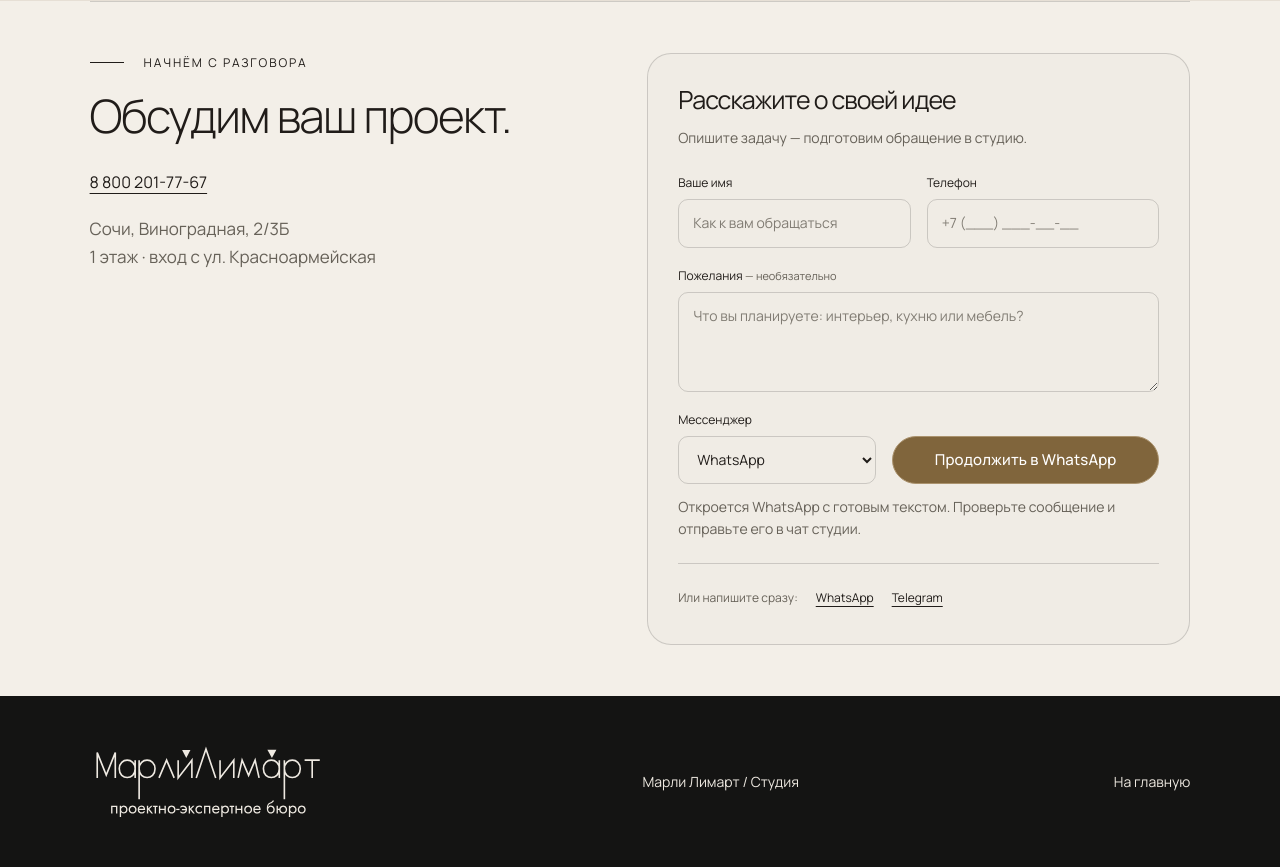
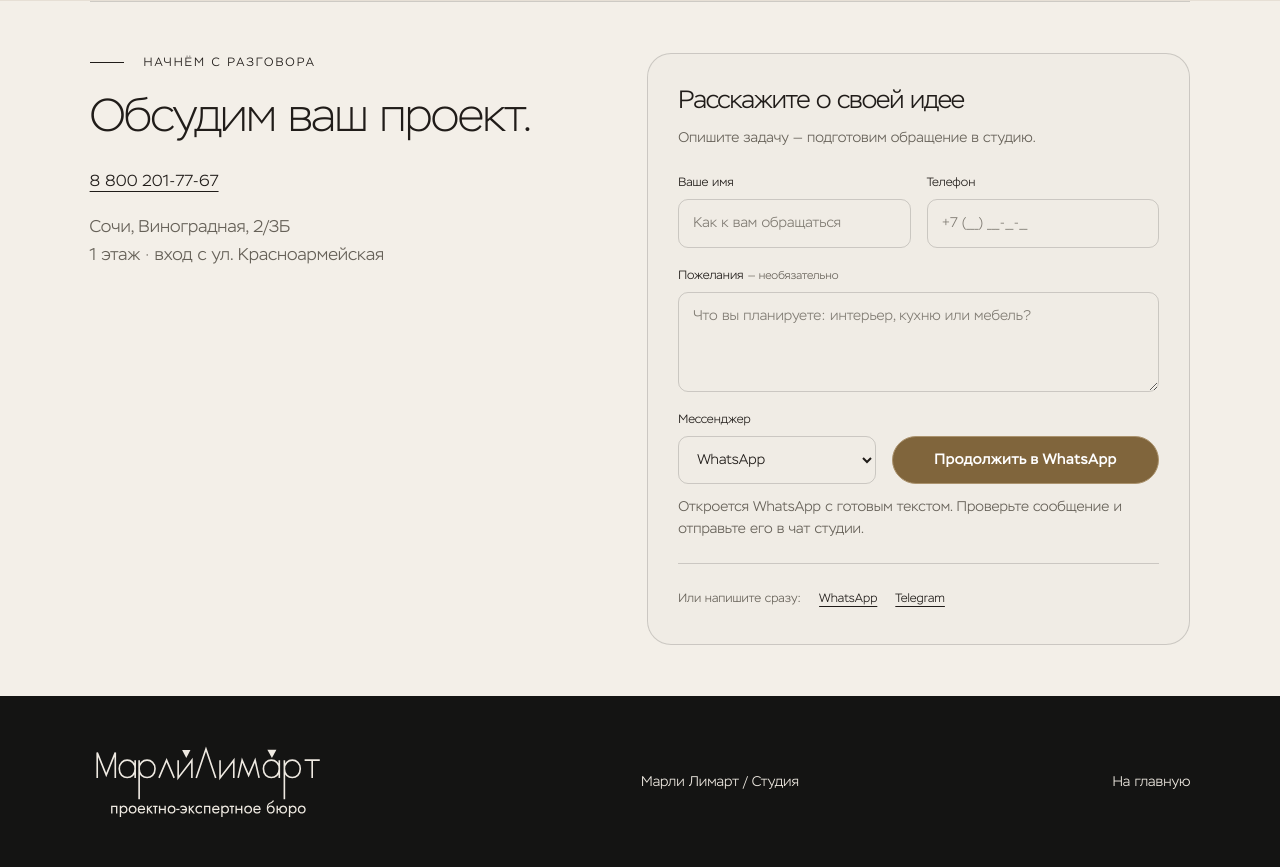
Before and after one commit to korew22220-dev/mari-limar, a PHP site: page /about.html in a window 1280 px wide. Shown: the part 1534-2401 px from the top of the page. Run offline with PHP 8.4, Linux system fonts and the light colour scheme.

Commit message:
Use supplied Stem webfonts with correct light, text and button weights

```diff
--- a/assets/brand-typography.css
+++ b/assets/brand-typography.css
@@ -1,6 +1,9 @@
-@font-face{font-family:Manrope;src:url('fonts/manrope-variable.ttf') format('truetype');font-style:normal;font-weight:200 800;font-display:swap}
-/* Manrope: open-source Cyrillic typography; local font, unchanged vector wordmark. */
-body,body *{font-family:Manrope,Arial,sans-serif!important}
+@font-face{font-family:Stem;src:url('fonts/Stem-Light.woff2') format('woff2');font-style:normal;font-weight:300;font-display:swap}
+@font-face{font-family:Stem;src:url('fonts/Stem-SemiLight.woff2') format('woff2');font-style:normal;font-weight:350 400;font-display:swap}
+@font-face{font-family:Stem;src:url('fonts/Stem-Medium.woff2') format('woff2');font-style:normal;font-weight:500;font-display:swap}
+@font-face{font-family:Stem;src:url('fonts/Stem-Bold.woff2') format('woff2');font-style:normal;font-weight:700;font-display:swap}
+/* Stem: Cyrillic typography from the supplied font archive; local font, unchanged vector wordmark. */
+body,body *{font-family:Stem,Arial,sans-serif!important}
 body{font-weight:400}
 body :is(button,.ml-button,.menu-btn){font-weight:500}
 html body .brand{display:inline-flex;align-items:center;flex-shrink:0;line-height:1;letter-spacing:0}
@@ -102,15 +105,15 @@ html:root body main :is(.hero,.ab-hero,.pf-hero,.cb-photo-heading,.ex-hero) :is(
 html:root body.ml-architecture-page>.head:not(.ml-header-scrolled){background:#080808bf}
 
 /* A single Cyrillic family keeps display headings and body text consistent. */
-html:root body :is(p,li,dt,dd,td,th,figcaption,label,input,textarea,select,button,.ml-button,.ml-drawer__contact,.ml-theme-toggle),html:root body :is(p,li,dt,dd,td,th,figcaption,label,button,.ml-button,.ml-drawer__contact,.ml-theme-toggle) *{font-family:Manrope,Arial,sans-serif!important}
+html:root body :is(p,li,dt,dd,td,th,figcaption,label,input,textarea,select,button,.ml-button,.ml-drawer__contact,.ml-theme-toggle),html:root body :is(p,li,dt,dd,td,th,figcaption,label,button,.ml-button,.ml-drawer__contact,.ml-theme-toggle) *{font-family:Stem,Arial,sans-serif!important}
 html:root body main p{font-size:17px!important;line-height:1.65!important;font-weight:400!important}
 html:root body main :is(li,dt,dd){font-size:16px;line-height:1.65;font-weight:400}
-html:root body main :is(h1,h2,h3),html:root body main :is(h1,h2,h3) *{font-family:Manrope,Arial,sans-serif!important}
+html:root body main :is(h1,h2,h3),html:root body main :is(h1,h2,h3) *{font-family:Stem,Arial,sans-serif!important}
 html:root body main p:is(.blog-meta,.ml-journal-category,.pf-kind,.ml-model-source,.wd-model-source,.wd-gallery-source){font-size:13px!important;line-height:1.5!important}
 html:root body main p:is(.pf-request-hint,.pf-request-intro,.catalog-note,.notice,.ex-note,.wd-product-note){font-size:14px!important;line-height:1.6!important}
 html:root body :is(.ml-button,.ml-drawer__contact){font-size:15px!important;font-weight:500!important;letter-spacing:0!important;text-transform:none!important;line-height:1.4}
 html:root body .ml-button:not(.ml-contact-fab):not(.ml-lead-close){min-height:48px}
-html:root body .menu-btn{font-family:Manrope,Arial,sans-serif!important;font-size:13px;font-weight:500;letter-spacing:.02em}
+html:root body .menu-btn{font-family:Stem,Arial,sans-serif!important;font-size:13px;font-weight:500;letter-spacing:.02em}
 html:root body .ml-theme-toggle{font-size:13px!important;font-weight:500!important;letter-spacing:0;text-transform:none}
 html:root body :is(input,textarea,select){font-size:16px}
 html:root body .ml-lead-dialog :is(p,label){font-size:15px;line-height:1.6}
@@ -118,7 +121,7 @@ html:root body .ml-lead-dialog :is(.ml-lead-hint,.ml-lead-error){font-size:14px}
 html:root body.ml-home.ml-home-refresh .hero-bottom>p{font-size:18px!important}
 html:root body footer{flex-wrap:wrap;row-gap:22px}
 html:root body footer .ml-legal-links{flex:0 0 100%;display:flex;align-items:center;flex-wrap:wrap;gap:12px 26px;padding-top:18px;border-top:1px solid #99897555}
-html:root body footer .ml-legal-links a{font-family:Manrope,Arial,sans-serif!important;font-size:14px;line-height:1.5;letter-spacing:0;text-transform:none;text-decoration:underline;text-underline-offset:4px;min-height:32px;display:inline-flex;align-items:center}
+html:root body footer .ml-legal-links a{font-family:Stem,Arial,sans-serif!important;font-size:14px;line-height:1.5;letter-spacing:0;text-transform:none;text-decoration:underline;text-underline-offset:4px;min-height:32px;display:inline-flex;align-items:center}
 html:root body .hm-contact-map{height:auto;overflow:hidden}
 html:root body .ml-route-card{display:flex;flex-direction:column;margin:0;min-width:0;background:#ece8e0;color:#211d19;border-radius:16px;overflow:hidden}
 html:root body .ml-route-card>img{display:block;width:100%;height:auto;aspect-ratio:5/3;object-fit:contain}
@@ -128,7 +131,7 @@ html:root body .ml-route-meta .ml-route-address{font-size:17px!important;font-we
 html:root body .ml-route-meta .ml-route-entry{font-size:15px!important}
 html:root body .ml-route-actions{display:flex;gap:10px;flex-wrap:wrap}
 html:root body .ml-route-actions a{font-size:14px!important}
-html:root body .ml-route-attribution{font-family:Manrope,Arial,sans-serif!important;font-size:12px;line-height:1.5;color:#514a41;text-decoration:underline;text-underline-offset:3px}
+html:root body .ml-route-attribution{font-family:Stem,Arial,sans-serif!important;font-size:12px;line-height:1.5;color:#514a41;text-decoration:underline;text-underline-offset:3px}
 html:root body .cb-map.ml-route-card{min-height:0;align-self:start;flex:none}
 html:root body.ml-data-page .cb-section{max-width:900px}
 html:root body.ml-data-page .cb-article-content h2{font-size:28px;line-height:1.2;margin:32px 0 16px}
@@ -143,7 +146,7 @@ html:root body.ml-data-page .ml-data-status{min-height:26px;font-size:15px!impor
  html:root body.ml-data-page .ml-data-table :is(th,td){padding-inline:6px;font-size:14px}
 }
 
-html:root body footer>a:not(.brand),html:root body footer>span{font-family:Manrope,Arial,sans-serif!important;font-size:14px;line-height:1.5;letter-spacing:0;text-transform:none}
+html:root body footer>a:not(.brand),html:root body footer>span{font-family:Stem,Arial,sans-serif!important;font-size:14px;line-height:1.5;letter-spacing:0;text-transform:none}
 
 /* Consent is a separate, unticked choice before opening a messenger. */
 html:root body :is(.ml-lead-dialog,.pf-request) .ml-data-consent{display:flex;flex-direction:row;align-items:flex-start;gap:11px;margin:18px 0 8px;font-size:14px!important;line-height:1.55}
```
Also changed, not shown: assets/fonts/Stem-Bold.woff2 (added), assets/fonts/Stem-Light.woff2 (added), assets/fonts/Stem-Medium.woff2 (added), assets/fonts/Stem-SemiLight.woff2 (added).
